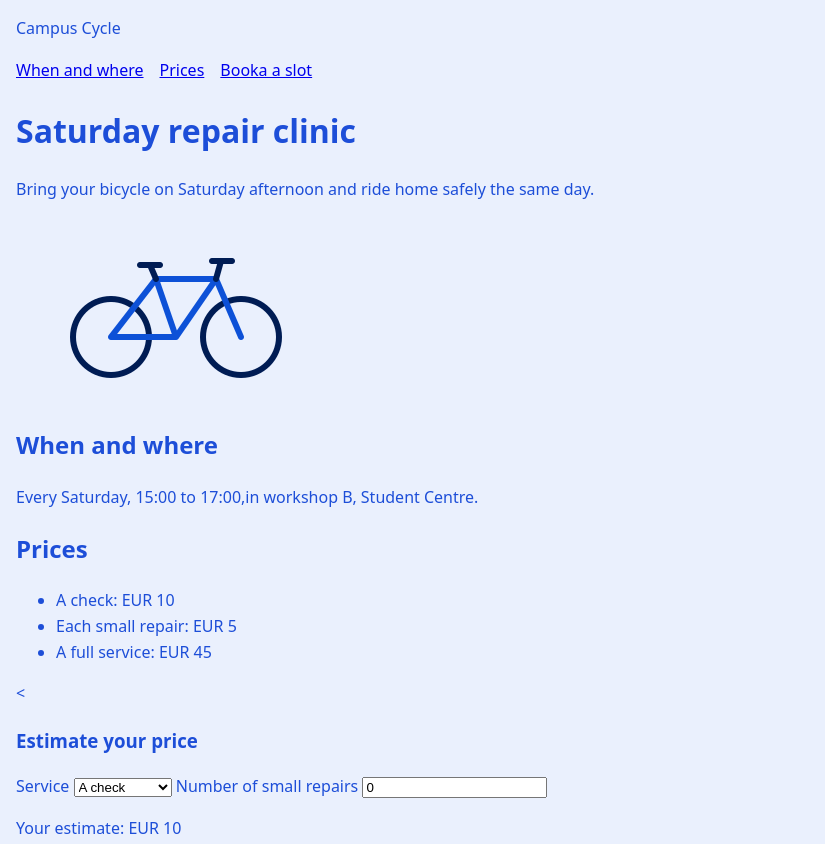
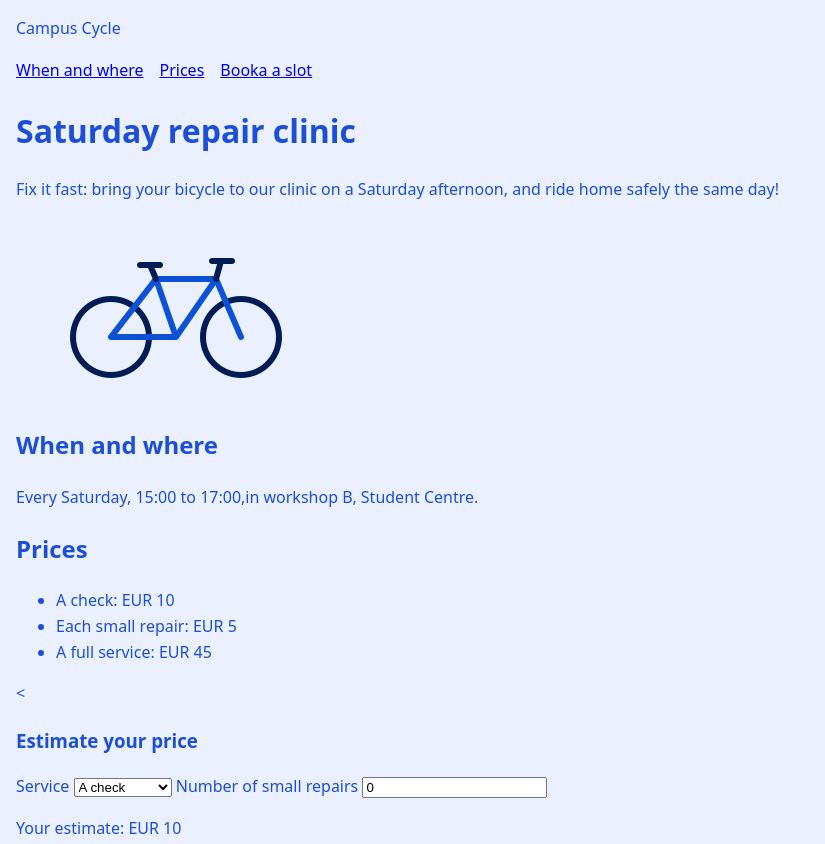
Before and after one commit to juliahoeijenbos/clinic-CVW-Julia, a plain HTML site: page index.html in a window 1280 px wide. Shown: the top 844 px of the page, without its empty margins (0-825 px from the left). Drawn offline with Linux system fonts and the light colour scheme.

Commit message:
a different message

```diff
--- a/index.html
+++ b/index.html
@@ -19,8 +19,8 @@
 
   <main>
     <h1>Saturday repair clinic</h1>
-   <p class-"promise">
-    Bring your bicycle on Saturday afternoon and ride home safely the same day.
+   <p class="promise">
+    Fix it fast: bring your bicycle to our clinic on a Saturday afternoon, and ride home safely the same day!
     </p>
     <img src="images/bicycle.png"
     alt="A city bicycle, ready for its check-up">
```
